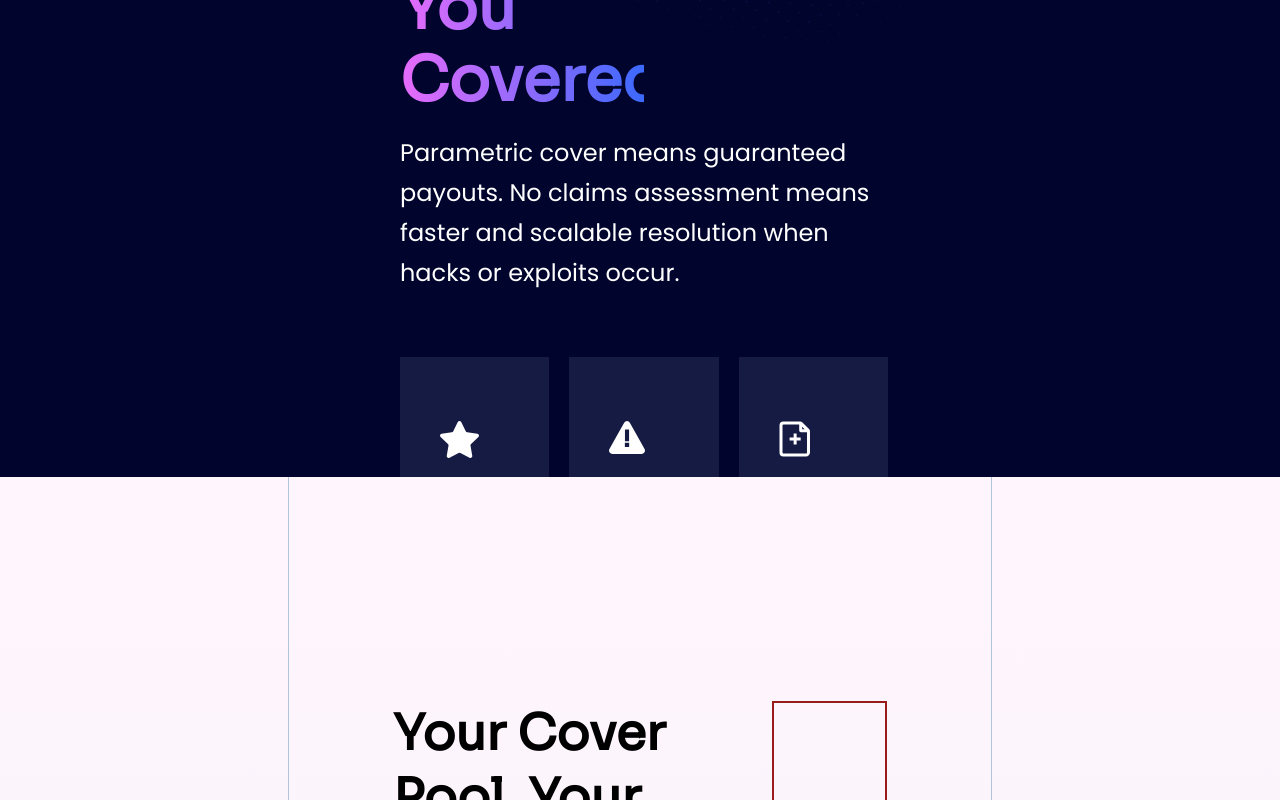
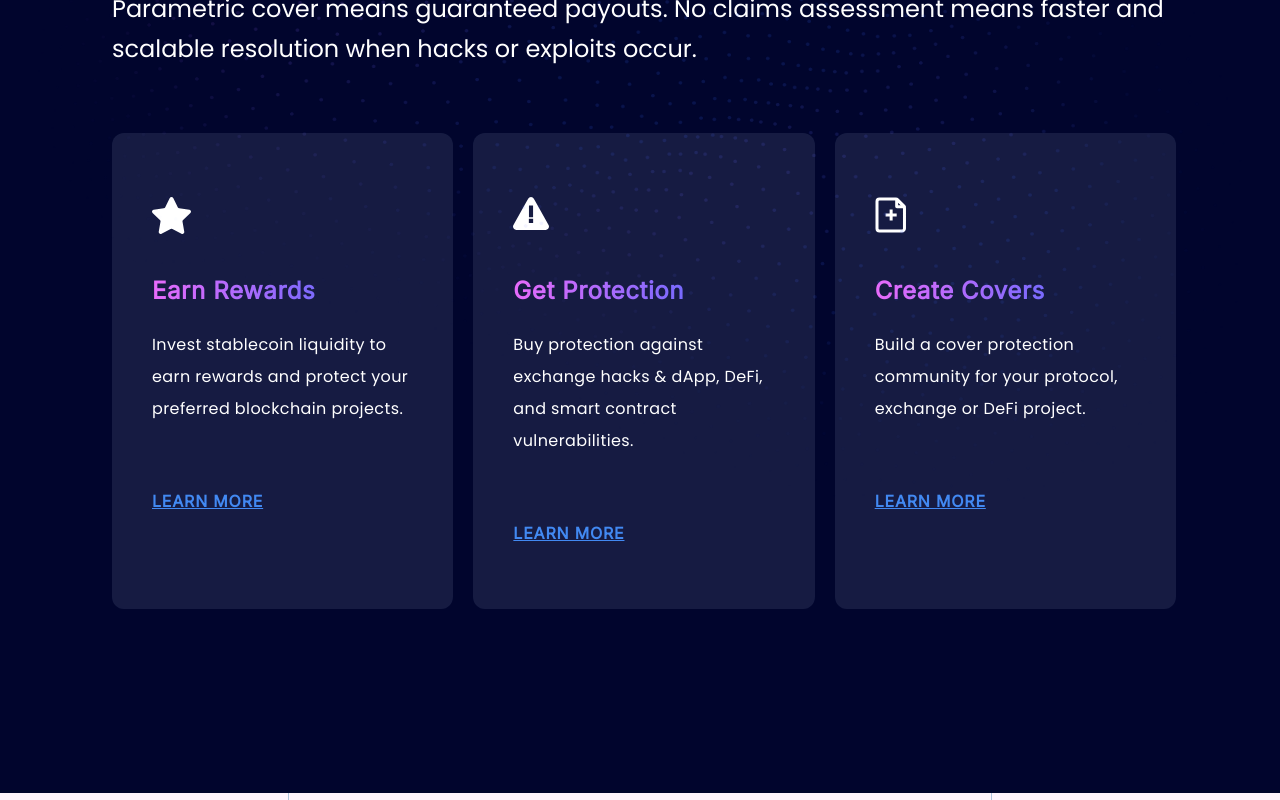
Before and after one commit to Milanpanta/nep-web, a Next.js app: page / in a window 1280 px wide. Shown: the part 3860-4660 px from the top of the page. Built offline with nearby package versions, Linux system fonts and the light colour scheme.

Commit message:
chore: make responsive get covered component

```diff
--- a/components/HomePage/GotCovered.jsx
+++ b/components/HomePage/GotCovered.jsx
@@ -4,13 +4,13 @@ import CreateIcon from "@utils/icons/CreateIcon";
 
 export const GotCoveredComponent = () => {
   return (
-    <div className="w-screen h-screen px-72 bg-01052D overflow-x-hidden">
+    <div className="w-screen h-auto pb-18 sm:pb-46 3xl:px-72 bg-01052D overflow-x-hidden">
       <div className="relative">
         <div className="absolute -top-14">
           <img src="/cover-mask.png" alt="Cover Mask" className="" />
         </div>
-        <div className="pl-28 pr-26 pt-38">
-          <p className="font-sora w-1/2 font-semibold text-h2 text-transparent bg-clip-text bg-gradient-to-l from-3C69FE to-E86BFB">
+        <div className="px-4 sm:pl-28 sm:pr-26 pt-38">
+          <p className="font-sora lg:w-1/2 font-semibold text-h2 text-transparent bg-clip-text bg-gradient-to-l from-3C69FE to-E86BFB">
             We’ve Got You Covered
           </p>
           <p className="text-white font-poppins font-light text-2xl pt-4 leading-10">
@@ -19,8 +19,8 @@ export const GotCoveredComponent = () => {
           </p>
         </div>
 
-        <div className="grid grid-cols-3 gap-5 pl-28 pr-26 pt-16">
-          <div className="bg-CDDFFB bg-opacity-10 py-16 px-10">
+        <div className="grid grid-cols-1 md:grid-cols-2 lg:grid-cols-3 gap-5 px-4 sm:pl-28 sm:pr-26 pt-16 ">
+          <div className="bg-CDDFFB bg-opacity-10 rounded-xl py-16 px-10">
             <StarIcon className="w-10 h-10" />
             <p className="pt-10 font-inter font-semibold text-2xl text-transparent bg-clip-text tracking-wide leading-7 bg-gradient-to-l from-3C69FE to-E86BFB">
               Earn Rewards
@@ -34,7 +34,7 @@ export const GotCoveredComponent = () => {
             </p>
           </div>
 
-          <div className="bg-CDDFFB bg-opacity-10 py-16 px-10">
+          <div className="bg-CDDFFB bg-opacity-10 rounded-xl py-16 px-10">
             <CautionIcon className="w-10 h-10" />
             <p className="pt-10 font-inter font-semibold text-2xl text-transparent bg-clip-text tracking-wide leading-7 bg-gradient-to-l from-3C69FE to-E86BFB">
               Get Protection
@@ -48,7 +48,7 @@ export const GotCoveredComponent = () => {
             </p>
           </div>
 
-          <div className="bg-CDDFFB bg-opacity-10 py-16 px-10">
+          <div className="bg-CDDFFB bg-opacity-10 rounded-xl py-16 px-10">
             <CreateIcon className="w-10 h-10" />
             <p className="pt-10 font-inter font-semibold text-2xl text-transparent bg-clip-text tracking-wide leading-7 bg-gradient-to-l from-3C69FE to-E86BFB">
               Create Covers
```
